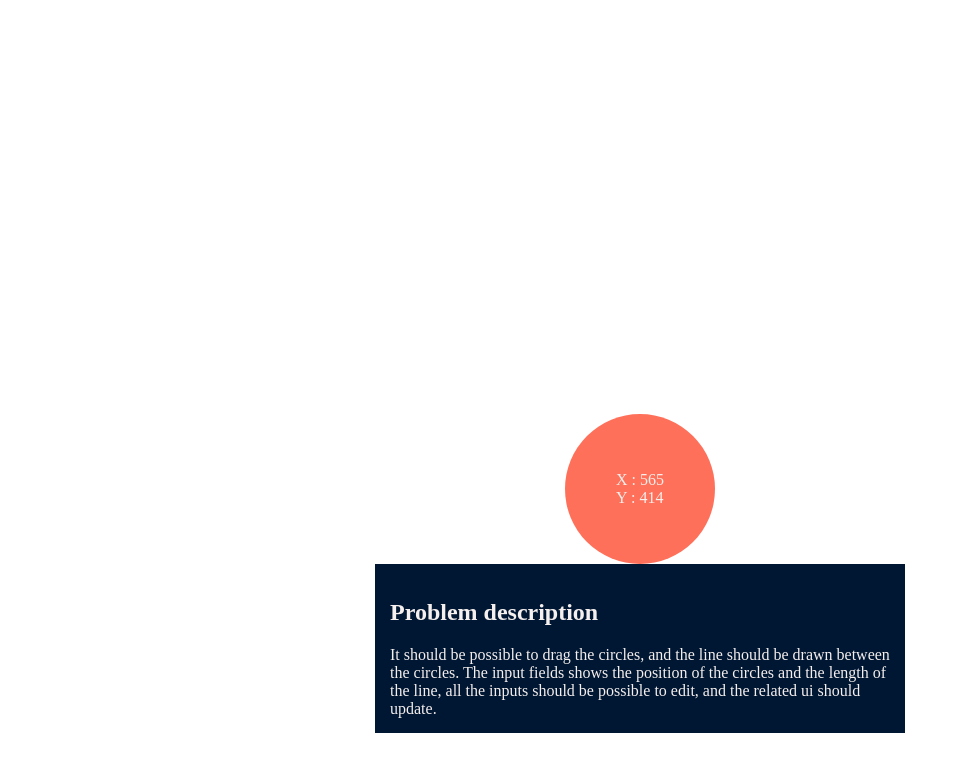
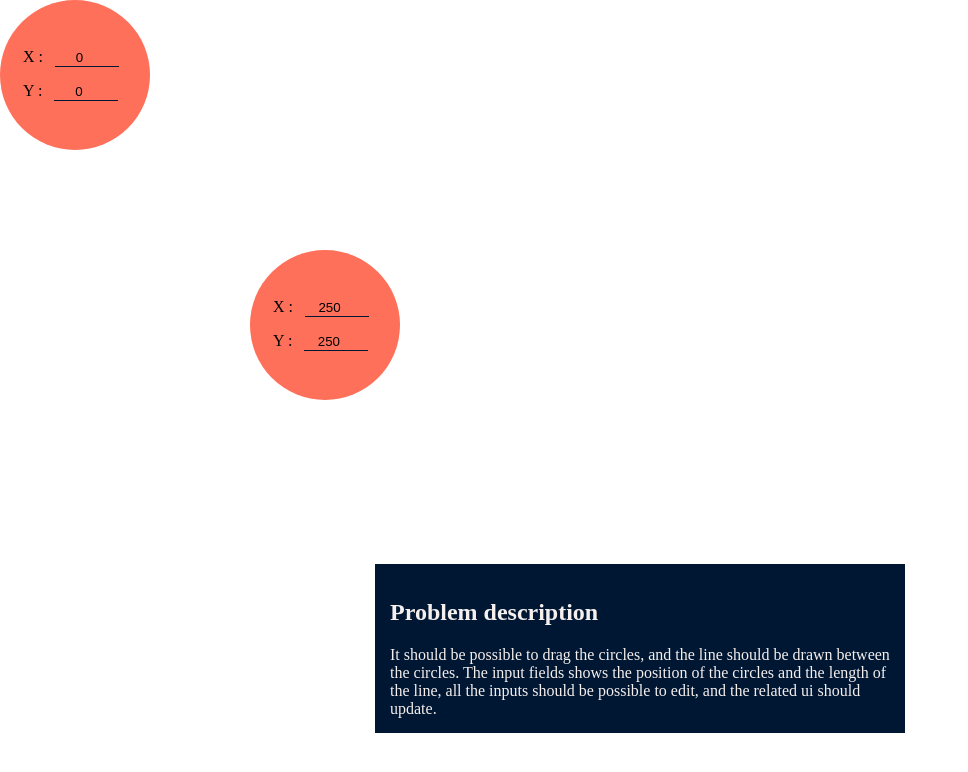
Before and after one commit to 49V/vev-programming-challenge, a React (Create React App) app: page / in a window 1280 px wide. Shown: the top 772 px of the page, without its empty margins (0-968 px from the left). Built offline with nearby package versions, Linux system fonts and the light colour scheme.

Commit message:
Implement ability to change circle position using input

```diff
--- a/src/App.tsx
+++ b/src/App.tsx
@@ -8,16 +8,59 @@ export interface Props {
 }
 
 export interface State {
-
+  // Create an array of objects for holding our coordinates
+  coordinates: { x: number, y: number} [];
 }
 
 class App extends React.Component<Props, State> {
 
+  constructor(props: any) {
+    super(props);
+
+    // Initialize our circle positions
+    this.state =
+    {
+      coordinates : [
+        {x: 0, y: 0},
+        {x: 250, y: 250}
+      ]
+    }
+  }
+
+  /*
+  * Function that changes the coordinates of a given circle if it exists, otherwise does nothing
+  */
+  changeCircleCoordinates = (newCoordinates: {x: number, y: number}, id: number ): void => {
+
+    // First make sure that the circle exists
+    if(this.state.coordinates[id]) {
+      // Transform our old coordinates
+      let updatedCoordinates = this.state.coordinates;
+
+      // Add the newCoordinates entry
+      updatedCoordinates[id] = newCoordinates;
+
+      this.setState({
+        coordinates: updatedCoordinates
+      });
+    }
+
+    return;
+  }
+
   render() {
+
+    const circles = this.state.coordinates.map( (coordinate, index) => {
+      return(
+        <Circle changeCircleCoordinates={this.changeCircleCoordinates} id={index} key ={index} x={coordinate.x} y={coordinate.y} />
+      );
+    });
+
     return(
       <React.Fragment>
 
-        <Circle />
+        {circles}
+
         <section className="problem">
           <h1>
             Problem description
--- a/src/components/Circle.tsx
+++ b/src/components/Circle.tsx
@@ -1,65 +1,64 @@
 import * as React from "react";
 
 export interface IProps {
-
+  changeCircleCoordinates: any;
+  id: number;
+  x: number;
+  y: number;
 }
 
 export interface IState {
-  coordinates: {
-    x: number;
-    y: number;
-  }
+
 }
 
 class Circle extends React.Component<IProps, IState> {
 
-  constructor(props: IProps) {
-    super(props);
-    this.state = {
-      coordinates: {
-        x: 0,
-        y: 0
+  updatePosition = (event: any): void => {
+
+    event.preventDefault();
+    let newCoordinates;
+
+    if(this.isNumeric(event.target.value)) {
+      if(event.target.id === 'x') {
+        // Case 1: We update x
+        const newX = event.target.value;
+        newCoordinates = {
+          x: newX,
+          y: this.props.y
+        }
+
+      } else if(event.target.id === 'y') {
+        // Case 2: We update y
+        const newY = event.target.value;
+        newCoordinates = {
+          x: this.props.x,
+          y: newY
+        }
       }
-    };
+      this.props.changeCircleCoordinates(newCoordinates, this.props.id);
+    }
+    return;
   }
 
-  componentDidMount() {
-    this.setState(this.getCoordinates());
-  }
-
-  getCoordinates = (): IState => {
-    // Grab the circle element from the DOM
-    const circle: any = document.querySelector(".circle");
-
-    // Get the x and y coordinates relative to the top left of the window
-    const {x, y} = circle.getBoundingClientRect();
-
-    // Populate our coordinates object and round down to nearest number
-    // Additionally, we need to set the coordinates relative to the document so that it doesn't change as we scroll
-    const coordinates: IState = {
-      coordinates:
-        {
-          x: Math.floor(x + window.pageXOffset),
-          y: Math.floor(y + window.pageYOffset)
-        }
-      };
-
-    return coordinates;
+  // Returns true if the value is numeric, otherwise false
+  isNumeric = (value: any): boolean => {
+    return !isNaN(value);
   }
 
   render() {
     return(
-      <div className="circle">
+      <div className="circle" style={{left: this.props.x + 'px', top: this.props.y + 'px'}}>
         <span className="text">
-          <div>
-            X : {this.state.coordinates.x}
-          </div>
-          <div>
-            Y : {this.state.coordinates.y}
-          </div>
+          <form onChange={this.updatePosition}>
+            <label>
+              X : <input id="x" type="number" name="x" defaultValue={`${this.props.x}`} />
+            </label>
+            <label>
+              Y : <input id="y" type="number" name="y" defaultValue={`${this.props.y}`} />
+            </label>
+          </form>
         </span>
       </div>
-
     );
   }
 
--- a/src/styles/App.css
+++ b/src/styles/App.css
@@ -9,10 +9,23 @@
   align-items: center;
   border-radius: 50%;
   background: #ff705a;
-  color: #f5efed;
+  color: black;
   display: flex;
   flex-direction: column;
   justify-content: center;
+  position: absolute;
+}
+.circle label {
+  display: block;
+}
+.circle label input {
+  background: transparent;
+  border: none;
+  border-bottom: 1px solid #001733;
+  color: black;
+  margin: 8px;
+  text-align: center;
+  width: 60px;
 }
 
 .problem {
```
